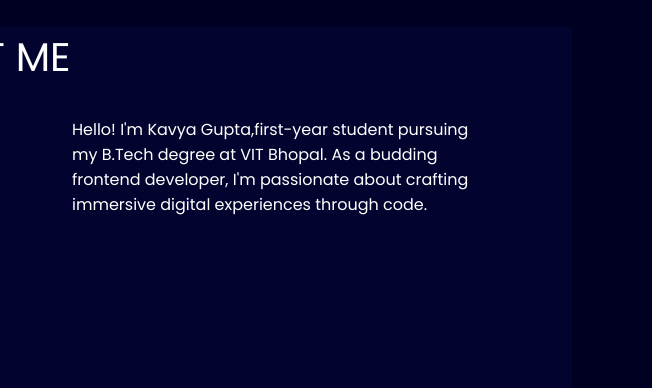
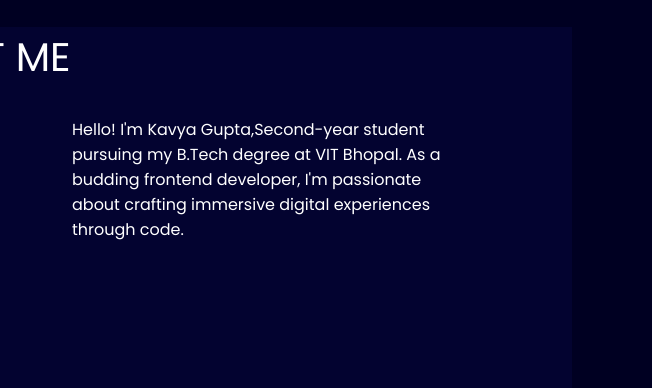
Before and after one commit to kavya1b1/Portfolio, a plain HTML site: page index.html in a window 1280 px wide. Shown: the part 700-1088 px from the top of the page, 628-1280 px from the left. Drawn offline with nearby package versions, Linux system fonts and the light colour scheme.

Commit message:
Update index.html

```diff
--- a/index.html
+++ b/index.html
@@ -62,7 +62,7 @@
                 <img src="DSC_5634.JPG">
             </div>
             <div class="about-details">
-                Hello! I'm Kavya Gupta,first-year student pursuing my B.Tech degree at VIT Bhopal. As a budding frontend developer, I'm passionate about crafting immersive digital experiences through code.
+                Hello! I'm Kavya Gupta,Second-year student pursuing my B.Tech degree at VIT Bhopal. As a budding frontend developer, I'm passionate about crafting immersive digital experiences through code.
 
             </div>
         </div>
```
